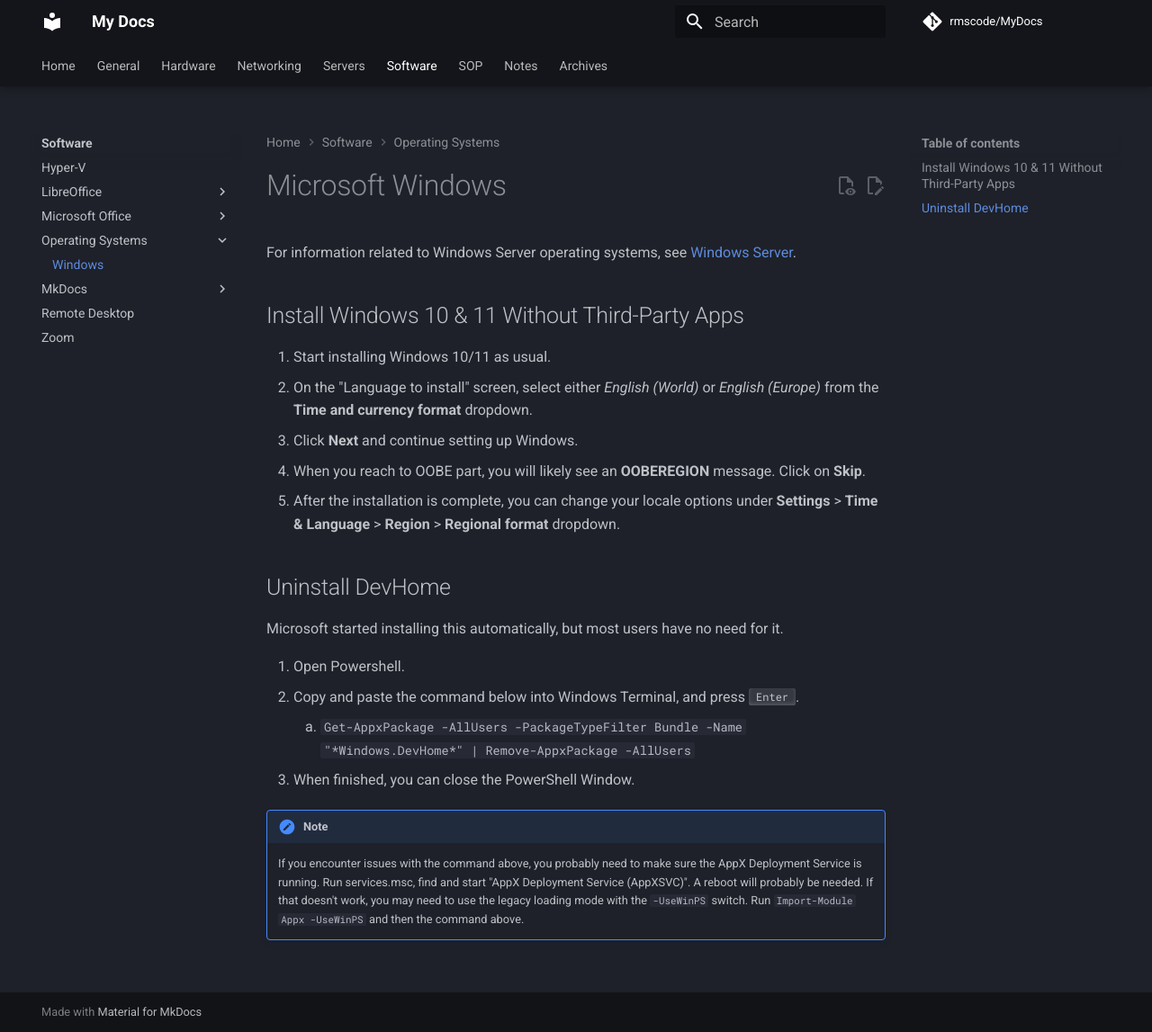
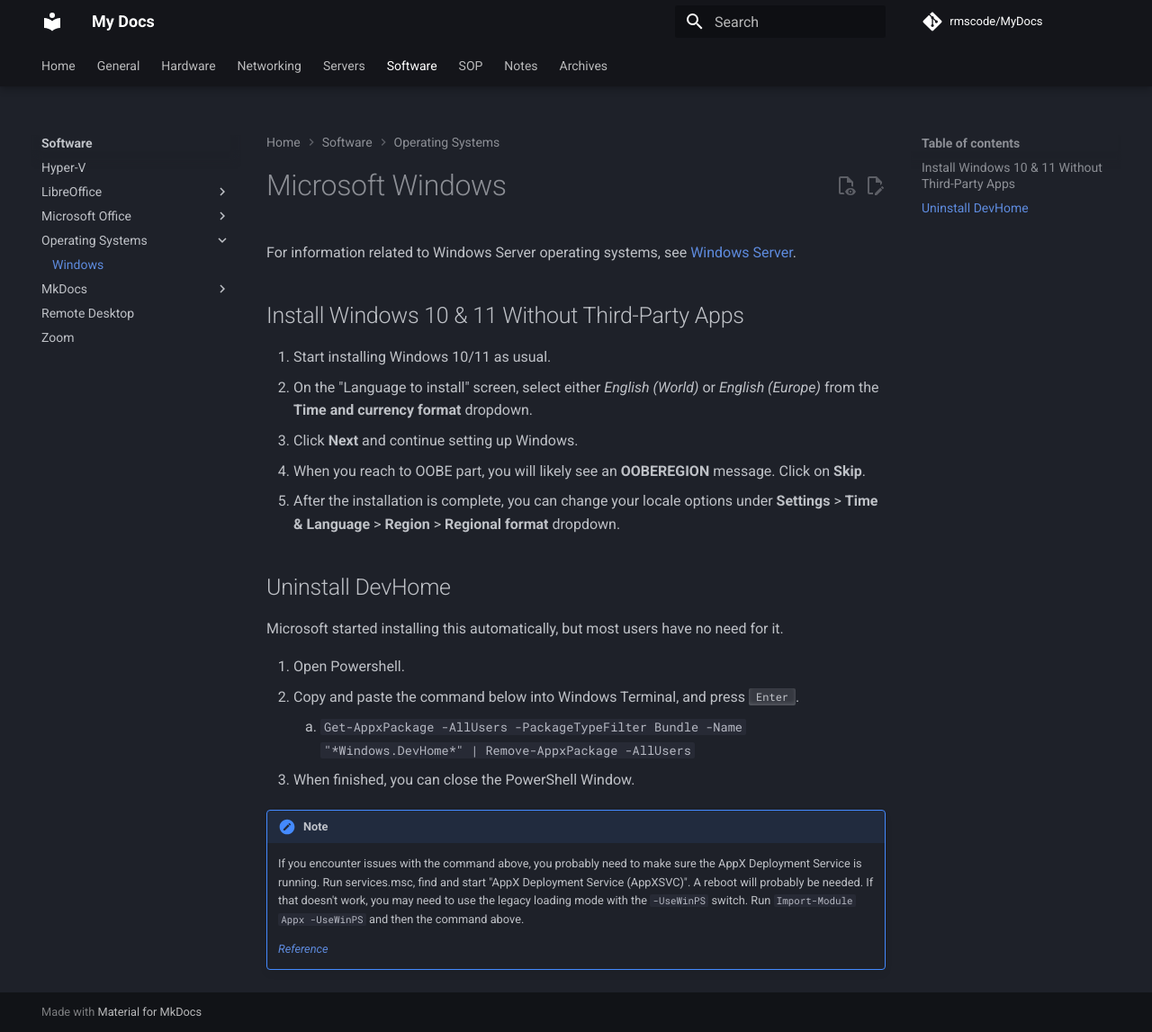
Before and after one commit to rmscode/binary-garden, an MkDocs documentation site: the page built from docs/software/operating-systems/windows.md, in a window 1280 px wide and 1147 px high. Shown: the whole window at 90% size. Built offline with MkDocs 1.6.1 and Material for MkDocs 9.7.7, drawn with Linux system fonts in a browser that asks for light colours; comment, search, counter and statistics services are not loaded.

Commit message:
Update windows.md

```diff
--- a/docs/software/operating-systems/windows.md
+++ b/docs/software/operating-systems/windows.md
@@ -22,3 +22,5 @@
 !!! note
 
     If you encounter issues with the command above, you probably need to make sure the AppX Deployment Service is running. Run services.msc, find and start "AppX Deployment Service (AppXSVC)". A reboot will probably be needed. If that doesn't work, you may need to use the legacy loading mode with the `-UseWinPS` switch. Run `Import-Module Appx -UseWinPS` and then the command above.
+
+    [*Reference*](https://superuser.com/questions/1456837/powershell-get-appxpackage-not-working)
```
